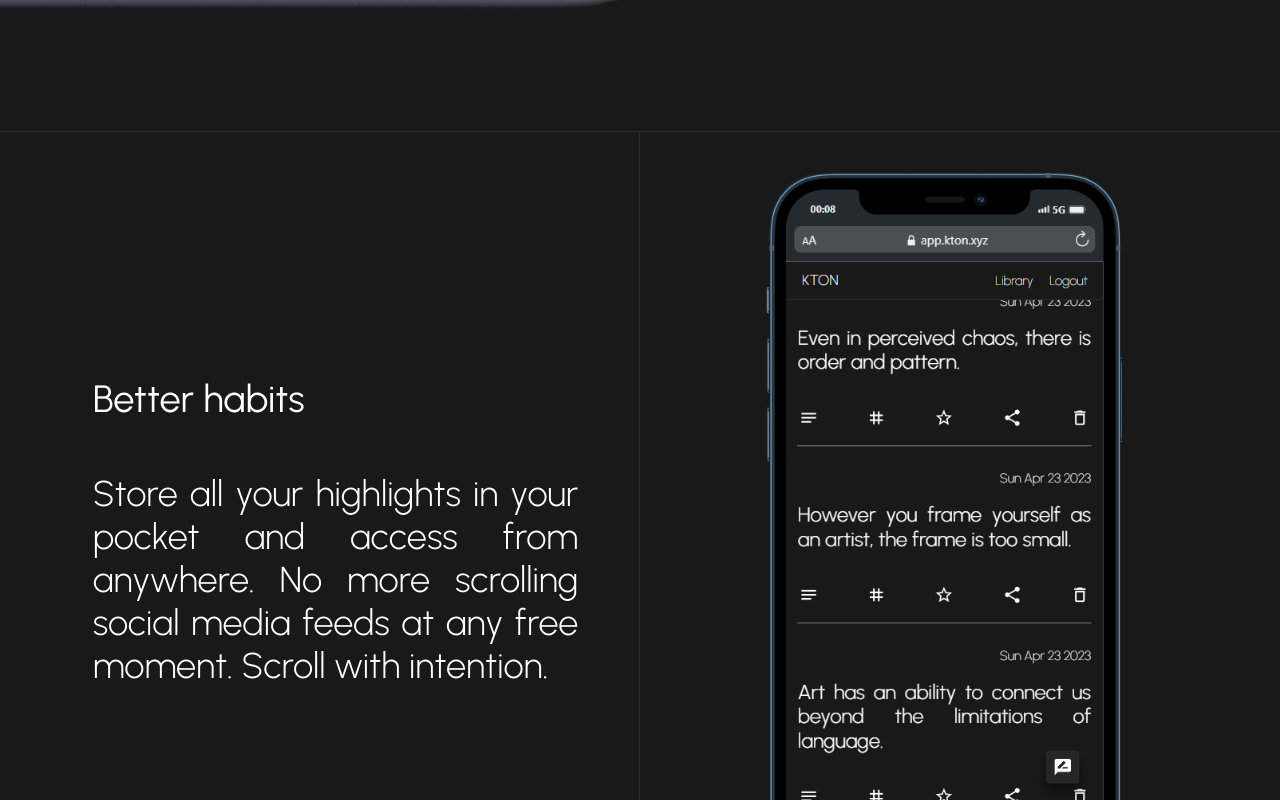
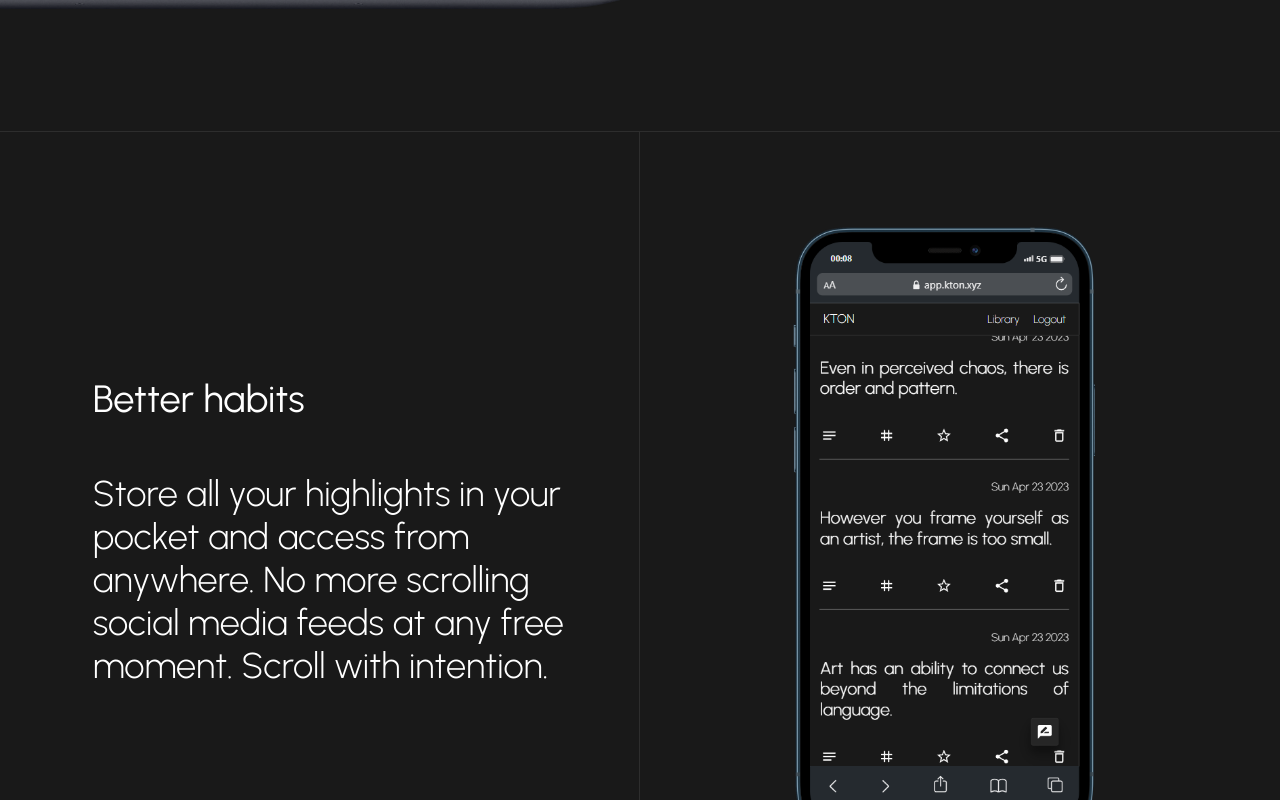
Before and after one commit to ssutl/KTON-Landing, a Next.js app: page / in a window 1280 px wide. Shown: the part 700-1500 px from the top of the page. Built offline with nearby package versions, Linux system fonts and the light colour scheme; no server answers.

Commit message:
Styling changes

```diff
--- a/src/styles/FeatureBanner.module.scss
+++ b/src/styles/FeatureBanner.module.scss
@@ -37,14 +37,20 @@
     }
 
     .featureBanner_left {
-      height: 100dvh;
+      height: fit-content;
+      padding: 30px 0px;
       width: 100%;
       display: flex;
       justify-content: center;
       align-items: center;
 
+      @include breakpoint-mixin("Tablet") {
+        padding: 50px 0px;
+      }
+
       //Only 50% of width on Laptop_S
       @include breakpoint-mixin("Laptop_S") {
+        padding: 0px;
         height: 100%;
         width: 50%;
       }
@@ -53,26 +59,22 @@
         height: 60dvh;
         width: 100%;
       }
-
-      .featureBanner_left_image {
-        height: 80%;
-        width: 80%;
-      }
     }
 
     .featureBanner_right {
-      height: 80vh;
+      height: fit-content;
+      padding: 70px 0px;
       width: 100%;
       flex-direction: column;
       display: flex;
       justify-content: center;
       align-items: center;
-      text-align: justify;
       // background-color: orange;
       // border-bottom: 0.5px solid $border;
       //border bottom for mobile when it is in column
 
       @include breakpoint-mixin("Laptop_S") {
+        padding: 0px;
         height: 100dvh;
         border-bottom: 0px;
         height: 100%;
@@ -133,24 +135,20 @@
 
   .laptop {
     img {
-      position: absolute;
-      left: -48%;
-      height: 260px;
+      // position: absolute;
+      position: relative;
+      left: 0%;
+      height: 170px;
 
       @include breakpoint-mixin("Mobile_M") {
-        left: -35%;
-        height: 280px;
+        height: 205px;
       }
 
       @include breakpoint-mixin("Mobile_L") {
-        // height: 87%;
-        height: 300px;
-        left: -30%;
+        height: 230px;
       }
 
       @include breakpoint-mixin("Tablet") {
-        position: relative;
-        left: 0%;
         // height: 90%;
         height: 370px;
       }
@@ -195,7 +193,39 @@
 
   .mobile {
     img {
-      height: 90%;
+      height: 410px;
+
+      @include breakpoint-mixin("Mobile_M") {
+        height: 440px;
+      }
+
+      @include breakpoint-mixin("Mobile_L") {
+        height: 500px;
+      }
+
+      @include breakpoint-mixin("Tablet") {
+        height: 700px;
+      }
+
+      @include breakpoint-mixin("Laptop_S") {
+        height: 570px;
+      }
+
+      @include breakpoint-mixin("Laptop_M") {
+        height: 610px;
+      }
+
+      @include breakpoint-mixin("Desktop_S") {
+        height: 700px;
+      }
+
+      @include breakpoint-mixin("Desktop_M") {
+        height: 730px;
+      }
+
+      @include breakpoint-mixin("Desktop_L") {
+        height: 800px;
+      }
     }
   }
 }
--- a/src/styles/LandingDisplay.module.scss
+++ b/src/styles/LandingDisplay.module.scss
@@ -56,32 +56,30 @@
         width: 65%;
       }
 
+      @include breakpoint-mixin("Desktop_L") {
+        width: 60%;
+      }
+
       @include portrait-min-width-mixin("Vertical_Display") {
         height: 45vh;
         width: 100%;
       }
 
       .laptop {
-        position: absolute;
-        left: -35%;
-        // height: 85%;
-        height: 175px;
+        position: relative;
+        left: 0%;
+        height: 160px;
 
         @include breakpoint-mixin("Mobile_M") {
-          height: 250px;
+          height: 195px;
         }
 
         @include breakpoint-mixin("Mobile_L") {
-          // height: 87%;
-          height: 260px;
-          left: -30%;
+          height: 230px;
         }
 
         @include breakpoint-mixin("Tablet") {
-          position: relative;
-          left: 0%;
-          // height: 90%;
-          height: 265px;
+          height: 350px;
         }
 
         @include breakpoint-mixin("Laptop_S") {
@@ -111,7 +109,7 @@
         }
 
         @include breakpoint-mixin("Desktop_L") {
-          height: 870px;
+          height: 800px;
         }
 
         @include portrait-min-width-mixin("Vertical_Display") {
@@ -145,6 +143,10 @@
 
       @include breakpoint-mixin("Desktop_M") {
         width: 35%;
+      }
+
+      @include breakpoint-mixin("Desktop_L") {
+        width: 40%;
       }
 
       @include portrait-min-width-mixin("Vertical_Display") {
```
